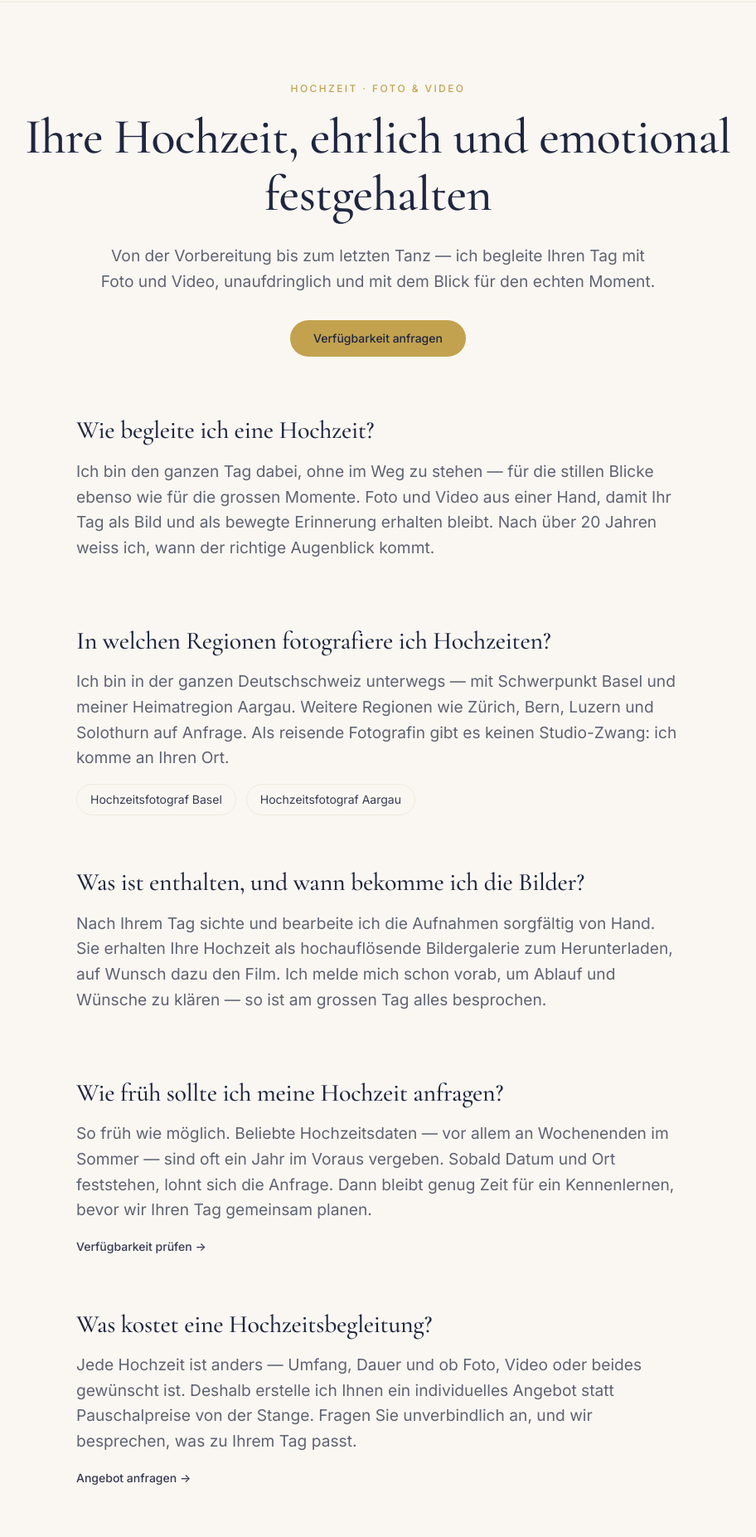
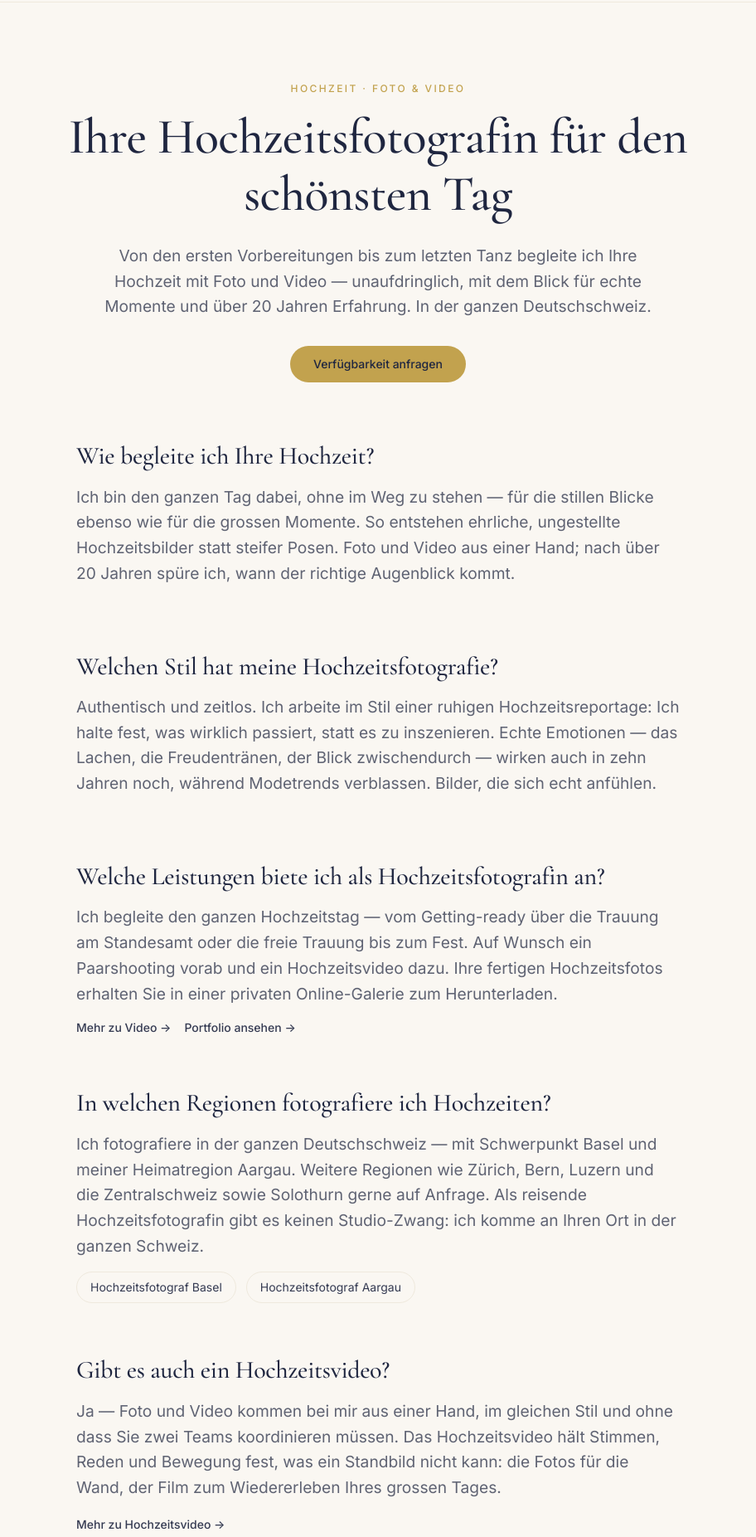
Before and after one commit to aigovernancepe/mariluzfotografia, an Astro site: page /hochzeitsfotograf in a window 1280 px wide. Shown: the part 58-1911 px from the top of the page at 83% size, without its empty margins (184-1096 px from the left). Built offline with nearby package versions, Linux system fonts and the light colour scheme; Astro itself is replaced by a stand-in of ours.

Commit message:
Hochzeits-Hub für NeuronWriter optimieren (hochzeitsfotograf, Google CH/DE)
- H1 trägt jetzt „Hochzeitsfotografin" (Query-in-H1-Anforderung erfüllt)
- 5 → 10 Capsules: Stil, Leistungen, Standesamt/freie Trauung, Hochzeitsvideo,
  Ablauf/Zusammenarbeit, „passenden Fotografen finden" — deckt Key Questions +
  Competitor-H2s ab
- Basic-Terms in Zielrange eingewoben (hochzeit, hochzeitsreportage, zeitlos,
  authentisch, paarshooting, standesamt, online-galerie, ganzen schweiz …)
- Interne Links zu Video + Portfolio ergänzt
- Fotobox als Rückfrage-TODO (im Brief nicht als Leistung bestätigt); Preise/
  Lieferzeit bleiben TODO

Co-Authored-By: Claude Opus 4.8 (1M context) <noreply@anthropic.com>

```diff
--- a/src/pages/hochzeitsfotograf.astro
+++ b/src/pages/hochzeitsfotograf.astro
@@ -18,7 +18,7 @@ const regions = [
 
 <BaseLayout
   title="Hochzeitsfotograf — Foto & Video | Mariluz Fotografía"
-  description="Hochzeitsfotografin für emotionale, authentische Bilder — Foto und Video aus einer Hand, in der ganzen Deutschschweiz. Über 20 Jahre Erfahrung."
+  description="Hochzeitsfotografin für authentische, zeitlose Hochzeitsbilder — Foto und Video aus einer Hand, in der ganzen Deutschschweiz. Über 20 Jahre Erfahrung."
   path="/hochzeitsfotograf/"
   alternates={alternates}
   schema={service({
@@ -29,20 +29,35 @@ const regions = [
 >
   <Hero
     eyebrow="Hochzeit · Foto & Video"
-    title="Ihre Hochzeit, ehrlich und emotional festgehalten"
-    lead="Von der Vorbereitung bis zum letzten Tanz — ich begleite Ihren Tag mit Foto und Video, unaufdringlich und mit dem Blick für den echten Moment."
+    title="Ihre Hochzeitsfotografin für den schönsten Tag"
+    lead="Von den ersten Vorbereitungen bis zum letzten Tanz begleite ich Ihre Hochzeit mit Foto und Video — unaufdringlich, mit dem Blick für echte Momente und über 20 Jahren Erfahrung. In der ganzen Deutschschweiz."
     ctaHref="/kontakt/"
     ctaLabel="Verfügbarkeit anfragen"
   />
 
   <Capsule
-    question="Wie begleite ich eine Hochzeit?"
-    answer="Ich bin den ganzen Tag dabei, ohne im Weg zu stehen — für die stillen Blicke ebenso wie für die grossen Momente. Foto und Video aus einer Hand, damit Ihr Tag als Bild und als bewegte Erinnerung erhalten bleibt. Nach über 20 Jahren weiss ich, wann der richtige Augenblick kommt."
+    question="Wie begleite ich Ihre Hochzeit?"
+    answer="Ich bin den ganzen Tag dabei, ohne im Weg zu stehen — für die stillen Blicke ebenso wie für die grossen Momente. So entstehen ehrliche, ungestellte Hochzeitsbilder statt steifer Posen. Foto und Video aus einer Hand; nach über 20 Jahren spüre ich, wann der richtige Augenblick kommt."
   />
 
   <Capsule
+    question="Welchen Stil hat meine Hochzeitsfotografie?"
+    answer="Authentisch und zeitlos. Ich arbeite im Stil einer ruhigen Hochzeitsreportage: Ich halte fest, was wirklich passiert, statt es zu inszenieren. Echte Emotionen — das Lachen, die Freudentränen, der Blick zwischendurch — wirken auch in zehn Jahren noch, während Modetrends verblassen. Bilder, die sich echt anfühlen."
+  />
+
+  <Capsule
+    question="Welche Leistungen biete ich als Hochzeitsfotografin an?"
+    answer="Ich begleite den ganzen Hochzeitstag — vom Getting-ready über die Trauung am Standesamt oder die freie Trauung bis zum Fest. Auf Wunsch ein Paarshooting vorab und ein Hochzeitsvideo dazu. Ihre fertigen Hochzeitsfotos erhalten Sie in einer privaten Online-Galerie zum Herunterladen."
+  >
+    <div class="flex flex-wrap gap-4">
+      <a href="/video/" class="text-sm font-medium text-[var(--color-clay)] hover:text-[var(--color-clay-dark)]">Mehr zu Video →</a>
+      <a href="/portfolio/" class="text-sm font-medium text-[var(--color-clay)] hover:text-[var(--color-clay-dark)]">Portfolio ansehen →</a>
+    </div>
+  </Capsule>
+
+  <Capsule
     question="In welchen Regionen fotografiere ich Hochzeiten?"
-    answer="Ich bin in der ganzen Deutschschweiz unterwegs — mit Schwerpunkt Basel und meiner Heimatregion Aargau. Weitere Regionen wie Zürich, Bern, Luzern und Solothurn auf Anfrage. Als reisende Fotografin gibt es keinen Studio-Zwang: ich komme an Ihren Ort."
+    answer="Ich fotografiere in der ganzen Deutschschweiz — mit Schwerpunkt Basel und meiner Heimatregion Aargau. Weitere Regionen wie Zürich, Bern, Luzern und die Zentralschweiz sowie Solothurn gerne auf Anfrage. Als reisende Hochzeitsfotografin gibt es keinen Studio-Zwang: ich komme an Ihren Ort in der ganzen Schweiz."
   >
     <div class="mt-4 flex flex-wrap gap-3">
       {regions.map((r) => (
@@ -54,24 +69,44 @@ const regions = [
   </Capsule>
 
   <Capsule
+    question="Gibt es auch ein Hochzeitsvideo?"
+    answer="Ja — Foto und Video kommen bei mir aus einer Hand, im gleichen Stil und ohne dass Sie zwei Teams koordinieren müssen. Das Hochzeitsvideo hält Stimmen, Reden und Bewegung fest, was ein Standbild nicht kann: die Fotos für die Wand, der Film zum Wiedererleben Ihres grossen Tages."
+  >
+    <!-- TODO: bietet Mariluz eine Fotobox an? Falls ja, hier als Zusatzleistung ergänzen (Term „Fotobox" gefragt) -->
+    <a href="/video/" class="text-sm font-medium text-[var(--color-clay)] hover:text-[var(--color-clay-dark)]">Mehr zu Hochzeitsvideo →</a>
+  </Capsule>
+
+  <Capsule
+    question="Wie läuft die Zusammenarbeit ab?"
+    answer="Wir lernen uns vor der Hochzeit kennen — persönlich oder per Video —, damit ich Ihre Wünsche und den Ablauf des Hochzeitstags kenne. Am grossen Tag fügt sich alles ineinander: Sie geniessen, ich begleite im Hintergrund. Danach sichte und bearbeite ich die Aufnahmen sorgfältig von Hand."
+  />
+
+  <Capsule
     question="Was ist enthalten, und wann bekomme ich die Bilder?"
-    answer="Nach Ihrem Tag sichte und bearbeite ich die Aufnahmen sorgfältig von Hand. Sie erhalten Ihre Hochzeit als hochauflösende Bildergalerie zum Herunterladen, auf Wunsch dazu den Film. Ich melde mich schon vorab, um Ablauf und Wünsche zu klären — so ist am grossen Tag alles besprochen."
+    answer="Nach Ihrem Tag bearbeite ich die Hochzeitsfotos sorgfältig und stelle Ihnen Ihre Hochzeit als hochauflösende Online-Galerie zum Herunterladen bereit — auf Wunsch dazu das Hochzeitsvideo. Ablauf und Wünsche klären wir schon vorab, damit am grossen Tag alles besprochen ist."
   >
     <!-- TODO: konkrete Lieferzeit + ungefähre Bildanzahl nach Mariluz-Input präzisieren -->
   </Capsule>
 
   <Capsule
-    question="Wie früh sollte ich meine Hochzeit anfragen?"
-    answer="So früh wie möglich. Beliebte Hochzeitsdaten — vor allem an Wochenenden im Sommer — sind oft ein Jahr im Voraus vergeben. Sobald Datum und Ort feststehen, lohnt sich die Anfrage. Dann bleibt genug Zeit für ein Kennenlernen, bevor wir Ihren Tag gemeinsam planen."
+    question="Wie finde ich den passenden Hochzeitsfotografen?"
+    answer="Achten Sie weniger auf einzelne schöne Bilder als auf einen durchgehenden Stil, der Ihnen gefällt — und darauf, ob beim Kennenlernen die Chemie stimmt. Sie verbringen den ganzen Tag miteinander. Schauen Sie sich am besten eine komplette Hochzeit im Portfolio an, nicht nur die Höhepunkte."
   >
-    <a href="/kontakt/" class="text-sm font-medium text-[var(--color-clay)] hover:text-[var(--color-clay-dark)]">Verfügbarkeit prüfen →</a>
+    <a href="/portfolio/" class="text-sm font-medium text-[var(--color-clay)] hover:text-[var(--color-clay-dark)]">Ganze Hochzeiten im Portfolio →</a>
   </Capsule>
 
   <Capsule
-    question="Was kostet eine Hochzeitsbegleitung?"
-    answer="Jede Hochzeit ist anders — Umfang, Dauer und ob Foto, Video oder beides gewünscht ist. Deshalb erstelle ich Ihnen ein individuelles Angebot statt Pauschalpreise von der Stange. Fragen Sie unverbindlich an, und wir besprechen, was zu Ihrem Tag passt."
+    question="Was kostet ein Hochzeitsfotograf in der Schweiz?"
+    answer="Jede Hochzeit ist anders — Umfang, Dauer und ob Foto, Video oder beides gewünscht ist. Deshalb erstelle ich Ihnen ein individuelles Angebot in CHF statt Pauschalpreise von der Stange. Fragen Sie unverbindlich an, und wir besprechen, was zu Ihrem Tag passt."
   >
     <!-- TODO: konkrete Pakete/Preise nach Preis-Research + Mariluz-Input -->
     <a href="/kontakt/" class="text-sm font-medium text-[var(--color-clay)] hover:text-[var(--color-clay-dark)]">Angebot anfragen →</a>
   </Capsule>
+
+  <Capsule
+    question="Wie früh sollte ich meine Hochzeit anfragen?"
+    answer="So früh wie möglich. Beliebte Hochzeitsdaten — vor allem an Wochenenden im Sommer — sind oft ein Jahr im Voraus vergeben. Sobald Datum und Ort feststehen, lohnt sich die Anfrage. Dann bleibt genug Zeit für ein Kennenlernen, bevor wir Ihren Hochzeitstag gemeinsam planen."
+  >
+    <a href="/kontakt/" class="inline-block rounded-full bg-[var(--color-clay)] px-6 py-3 text-sm font-medium text-white transition-colors hover:bg-[var(--color-clay-dark)]">Verfügbarkeit anfragen</a>
+  </Capsule>
 </BaseLayout>
```
